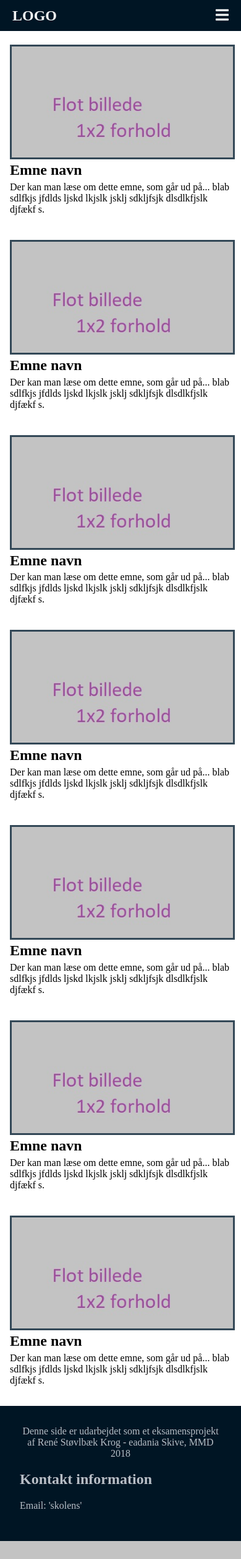
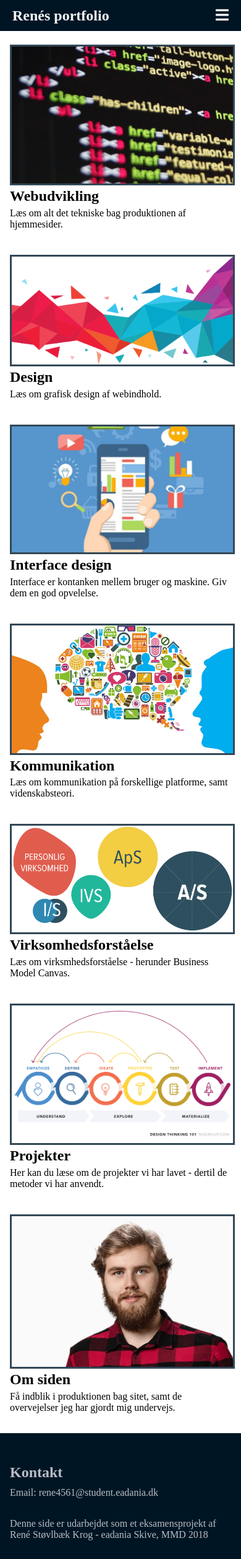
Before and after one commit to rene4561/Hjemmside-eksamen, a PHP site: page /Forside.html in a window 390 px wide. Shown: the whole page at 62% size. Before the commit the page ends 2486 px from the top, so only its background shows below. Run offline with PHP 8.4, Linux system fonts and the light colour scheme; some libraries are stand-ins or nearby versions.

Commit message:
Færdig mobil design

```diff
--- a/Forside.html
+++ b/Forside.html
@@ -11,7 +11,7 @@
     </head>
     <body>
         <header>
-            <div class="logo">LOGO</div>
+            <div class="logo">Renés portfolio</div>
             <nav>
                 <ul>
                     <li><a href="#">Hjem</a></li>
@@ -73,87 +73,87 @@
             <section id="webudvikling">
                 <div class="emnecontainer">
                     <div class="thumbcontainer">
-                        <img src="Billeder/Test.jpg" alt="test billede">
+                        <img src="Billeder/webudvikling.jpg">
                     </div>
                     <div class="tekstcontainer">
-                        <h2>Emne navn</h2>
-                        <p>Der kan man læse om dette emne, som går ud på... blab sdlfkjs jfdlds ljskd lkjslk jsklj sdkljfsjk dlsdlkfjslk djfækf s.</p>
+                        <h2>Webudvikling</h2>
+                        <p>Læs om alt det tekniske bag produktionen af hjemmesider.</p>
                     </div>
                 </div>
             </section>
             <section id="design">
                 <div class="emnecontainer">
                     <div class="thumbcontainer">
-                        <img src="Billeder/Test.jpg" alt="test billede">
+                        <img src="Billeder/design.png">
                     </div>
                     <div class="tekstcontainer">
-                        <h2>Emne navn</h2>
-                        <p>Der kan man læse om dette emne, som går ud på... blab sdlfkjs jfdlds ljskd lkjslk jsklj sdkljfsjk dlsdlkfjslk djfækf s.</p>
+                        <h2>Design</h2>
+                        <p>Læs om grafisk design af webindhold.</p>
                     </div>
                 </div>
             </section>
             <section id="interface">
                  <div class="emnecontainer">
                      <div class="thumbcontainer">
-                        <img src="Billeder/Test.jpg" alt="test billede">
+                        <img src="Billeder/interface.jpg">
                      </div>
                     <div class="tekstcontainer">
-                        <h2>Emne navn</h2>
-                        <p>Der kan man læse om dette emne, som går ud på... blab sdlfkjs jfdlds ljskd lkjslk jsklj sdkljfsjk dlsdlkfjslk djfækf s.</p>
+                        <h2>Interface design</h2>
+                        <p>Interface er kontanken mellem bruger og maskine. Giv dem en god opvelelse.</p>
                     </div>
                 </div>
             </section>
             <section id="kommunikation">
                 <div class="emnecontainer">
                     <div class="thumbcontainer">
-                        <img src="Billeder/Test.jpg" alt="test billede">
+                        <img src="Billeder/kommunikation.jpg">
                      </div>
                      <div class="tekstcontainer">
-                        <h2>Emne navn</h2>
-                        <p>Der kan man læse om dette emne, som går ud på... blab sdlfkjs jfdlds ljskd lkjslk jsklj sdkljfsjk dlsdlkfjslk djfækf s.</p>
+                        <h2>Kommunikation</h2>
+                        <p>Læs om kommunikation på forskellige platforme, samt videnskabsteori.</p>
                     </div>
                 </div>
             </section>
             <section id="virksomhed">
                 <div class="emnecontainer">
                     <div class="thumbcontainer">
-                        <img src="Billeder/Test.jpg" alt="test billede">
+                        <img src="Billeder/virksomhedsforst%C3%A5else.png">
                     </div>
                     <div class="tekstcontainer">
-                        <h2>Emne navn</h2>
-                        <p>Der kan man læse om dette emne, som går ud på... blab sdlfkjs jfdlds ljskd lkjslk jsklj sdkljfsjk dlsdlkfjslk djfækf s.</p>
+                        <h2>Virksomhedsforståelse</h2>
+                        <p>Læs om virksmhedsforståelse - herunder Business Model Canvas.</p>
                     </div>
                 </div>
             </section>
             <section id="projekter">
                 <div class="emnecontainer">
                     <div class="thumbcontainer">
-                        <img src="Billeder/Test.jpg" alt="test billede">                        </div>
+                        <img src="Billeder/design%20thinking.png">                        </div>
                     <div class="tekstcontainer">
-                        <h2>Emne navn</h2>
-                        <p>Der kan man læse om dette emne, som går ud på... blab sdlfkjs jfdlds ljskd lkjslk jsklj sdkljfsjk dlsdlkfjslk djfækf s.</p>
+                        <h2>Projekter</h2>
+                        <p>Her kan du læse om de projekter vi har lavet - dertil de metoder vi har anvendt.</p>
                     </div>
                  </div>
             </section>
             <section id="omsiden">
                 <div class="emnecontainer">
                     <div class="thumbcontainer">
-                        <img src="Billeder/Test.jpg" alt="test billede">
+                        <img src="Billeder/Mig.jpg" alt="test billede">
                     </div>
                     <div class="tekstcontainer">
-                        <h2>Emne navn</h2>
-                        <p>Der kan man læse om dette emne, som går ud på... blab sdlfkjs jfdlds ljskd lkjslk jsklj sdkljfsjk dlsdlkfjslk djfækf s.</p>
+                        <h2>Om siden</h2>
+                        <p>Få indblik i produktionen bag sitet, samt de overvejelser jeg har gjordt mig undervejs.</p>
                     </div>
                 </div>
             </section>
         </div>
         <footer>
+            <div id="footerkontakt">
+            <h2>Kontakt</h2>
+                <p>Email: rene4561@student.eadania.dk</p>
+            </div>
             <div id=footerinfo>
                 <p>Denne side er udarbejdet som et eksamensprojekt af René Støvlbæk Krog - eadania Skive, MMD 2018</p>
-            </div>
-            <div id="footerkontakt">
-                <h2>Kontakt information</h2>
-                <p>Email: 'skolens'</p>
             </div>
         </footer>
     </body>
--- a/mystyle.css
+++ b/mystyle.css
@@ -171,17 +171,21 @@ footer {
     width: 100%;
     color: #B8BEC6;
     background: #001524;
+    bottom: 0;
+    margin: 0;
+}
+#footerkontakt {
+    padding-top: 30px;
+    padding-left: 1em;
+    padding-bottom: 1em;
+}
+#footerkontakt h2 {
+    margin-bottom: 10px;
 }
 #footerinfo p {
-    text-align: center;
-    font-size: 1em;
-    padding-left: 2em;
-    padding-right: 2em;
-    padding-top: 2em;
-}
-#footerkontakt {
-    padding-left: 2em;
-    padding-right: 2em;
-    padding-bottom: 2em;
+    padding-left: 1em;
+    padding-right: 1em;
+    padding-bottom: 30px;
+    margin-bottom: 0;
 }
 /*Footer slut*/
```
Also changed, not shown: Billeder/Mig.jpg (added), Billeder/design thinking.png (added), Billeder/design.png (added), Billeder/interface.jpg (added), Billeder/kommunikation.jpg (added), Billeder/virksomhedsforståelse.png (added), Billeder/webudvikling.jpg (added).
